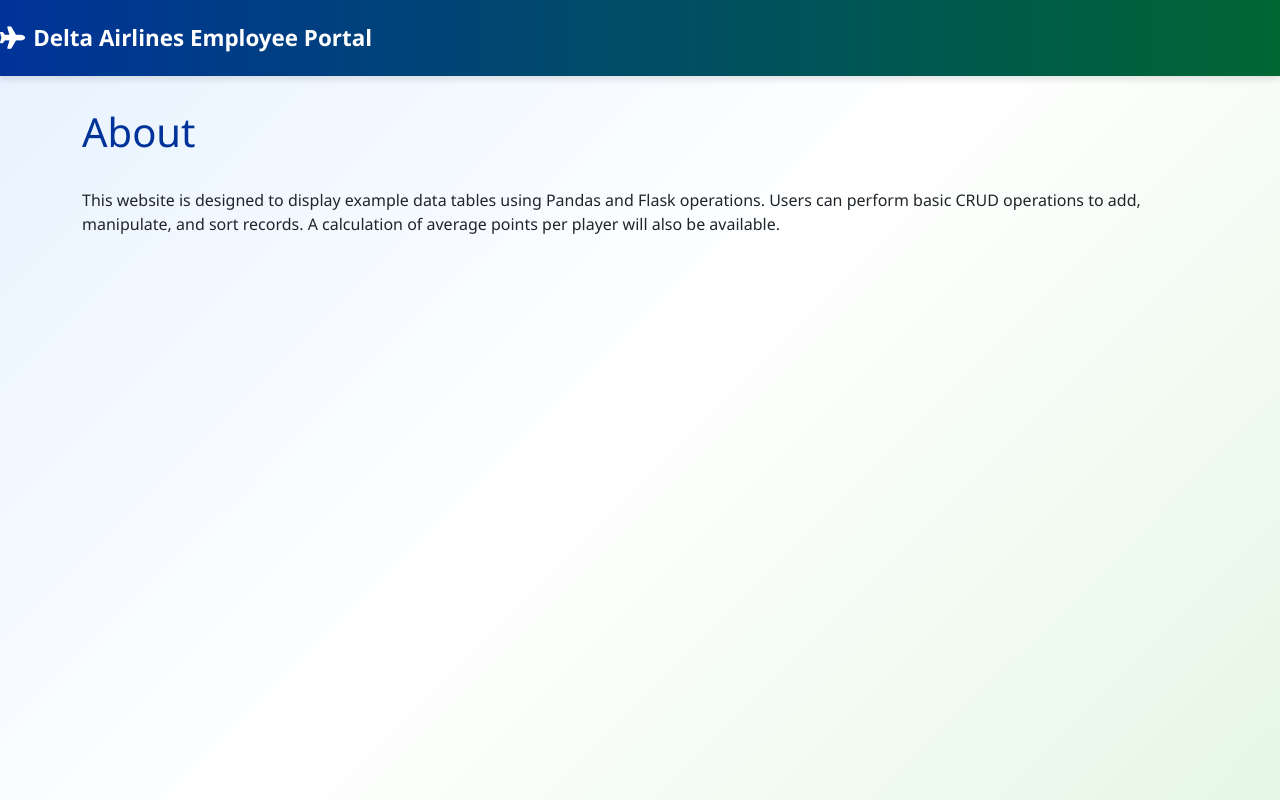
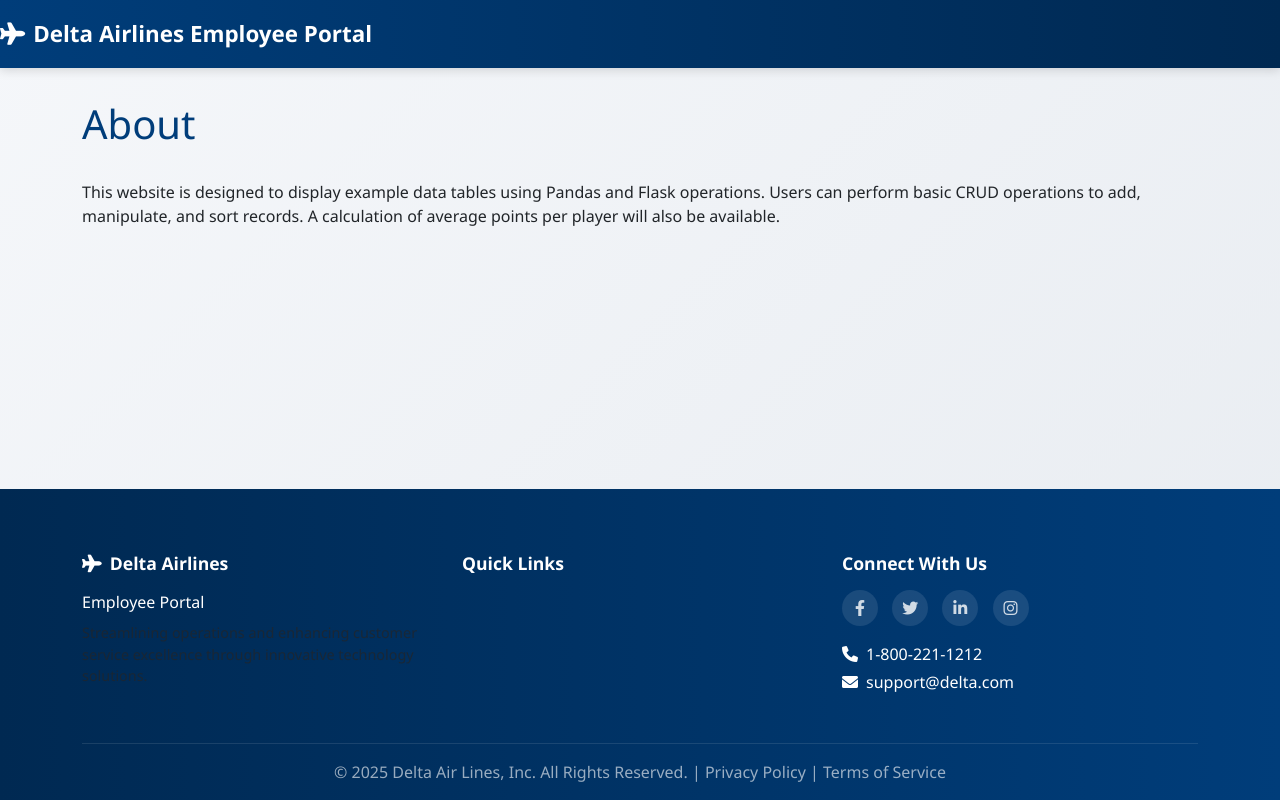
Before and after one commit to brookjackson1/jacksonDup5, a Flask app: page /about in a window 1280 px wide. Run offline with Flask 3, Linux system fonts and the light colour scheme.

Commit message:
Add professional styling and footer to Delta Airlines Employee Portal
- Updated all color variables from GCSU branding to Delta Airlines branding (blue and red)
- Added comprehensive footer with company info, quick links, and social media icons
- Implemented flexbox layout for sticky footer at bottom of page
- Enhanced button and table styling with Delta color gradients
- Added hover effects for improved user interaction
- Included contact information and copyright notice in footer

🤖 Generated with [Claude Code](https://claude.com/claude-code)

Co-Authored-By: Claude <noreply@anthropic.com>

```diff
--- a/app/templates/base.html
+++ b/app/templates/base.html
@@ -2,27 +2,35 @@
 <html lang="en">
 <head>
     <meta charset="UTF-8">
-    <title>GCSU MIS Starter Kit</title>
+    <meta name="viewport" content="width=device-width, initial-scale=1.0">
+    <title>Delta Airlines - Employee Portal</title>
     <link href="https://cdn.jsdelivr.net/npm/bootstrap@5.3.0/dist/css/bootstrap.min.css" rel="stylesheet">
     <link href="https://cdnjs.cloudflare.com/ajax/libs/font-awesome/6.0.0/css/all.min.css" rel="stylesheet">
     <style>
         :root {
-            --gcsu-blue: #003399;
-            --gcsu-green: #006633;
-            --gcsu-light-blue: #e6f2ff;
-            --gcsu-light-green: #e6f7e6;
+            --delta-blue: #003d7a;
+            --delta-red: #c8102e;
+            --delta-light-blue: #e7f3ff;
+            --delta-dark-blue: #002952;
+        }
+
+        html {
+            height: 100%;
         }
 
         body {
-            background: linear-gradient(135deg, var(--gcsu-light-blue) 0%, #ffffff 50%, var(--gcsu-light-green) 100%);
+            display: flex;
+            flex-direction: column;
             min-height: 100vh;
+            background: linear-gradient(135deg, #f5f7fa 0%, #e8ecf1 100%);
             font-family: 'Segoe UI', Tahoma, Geneva, Verdana, sans-serif;
+            margin: 0;
         }
 
         .navbar-gcsu {
-            background: linear-gradient(90deg, var(--gcsu-blue) 0%, var(--gcsu-green) 100%);
-            box-shadow: 0 4px 6px rgba(0, 0, 0, 0.1);
-            padding: 1rem 0;
+            background: linear-gradient(90deg, var(--delta-blue) 0%, var(--delta-dark-blue) 100%);
+            box-shadow: 0 2px 10px rgba(0, 0, 0, 0.15);
+            padding: 0.75rem 0;
         }
 
         .navbar-brand {
@@ -68,12 +76,12 @@
         }
 
         .alert-success {
-            background: linear-gradient(45deg, var(--gcsu-green), #28a745);
+            background: linear-gradient(45deg, #28a745, #20c997);
             color: white;
         }
 
         .btn-primary {
-            background: linear-gradient(45deg, var(--gcsu-blue), var(--gcsu-green));
+            background: linear-gradient(45deg, var(--delta-blue), var(--delta-dark-blue));
             border: none;
             border-radius: 25px;
             padding: 0.5rem 1.5rem;
@@ -83,7 +91,7 @@
 
         .btn-primary:hover {
             transform: translateY(-2px);
-            box-shadow: 0 4px 8px rgba(0, 51, 153, 0.3);
+            box-shadow: 0 4px 8px rgba(0, 61, 122, 0.4);
         }
 
         .card {
@@ -98,7 +106,7 @@
         }
 
         h1, h2, h3 {
-            color: var(--gcsu-blue);
+            color: var(--delta-blue);
         }
 
         .table {
@@ -108,10 +116,66 @@
         }
 
         .table thead th {
-            background: linear-gradient(90deg, var(--gcsu-blue), var(--gcsu-green));
+            background: linear-gradient(90deg, var(--delta-blue), var(--delta-dark-blue));
             color: white;
             border: none;
             font-weight: 600;
+        }
+
+        main {
+            flex: 1 0 auto;
+        }
+
+        footer {
+            background: linear-gradient(90deg, var(--delta-dark-blue) 0%, var(--delta-blue) 100%);
+            color: white;
+            padding: 2rem 0 1rem 0;
+            margin-top: auto;
+            flex-shrink: 0;
+        }
+
+        footer h5 {
+            color: white;
+            font-size: 1.1rem;
+            margin-bottom: 1rem;
+            font-weight: 600;
+        }
+
+        footer a {
+            color: rgba(255, 255, 255, 0.8);
+            text-decoration: none;
+            transition: all 0.3s ease;
+        }
+
+        footer a:hover {
+            color: white;
+            padding-left: 5px;
+        }
+
+        footer .social-links a {
+            display: inline-block;
+            width: 36px;
+            height: 36px;
+            background: rgba(255, 255, 255, 0.1);
+            border-radius: 50%;
+            text-align: center;
+            line-height: 36px;
+            margin-right: 10px;
+            transition: all 0.3s ease;
+        }
+
+        footer .social-links a:hover {
+            background: var(--delta-red);
+            transform: translateY(-3px);
+            padding-left: 0;
+        }
+
+        .footer-bottom {
+            border-top: 1px solid rgba(255, 255, 255, 0.1);
+            padding-top: 1rem;
+            margin-top: 1.5rem;
+            text-align: center;
+            color: rgba(255, 255, 255, 0.6);
         }
     </style>
 </head>
@@ -172,6 +236,7 @@
         </div>
     </nav>
 
+    <main>
         <div class="container">
             <!-- Flash Messages -->
             {% with messages = get_flashed_messages(with_categories=true) %}
@@ -187,6 +252,46 @@
 
             {% block content %}{% endblock %}
         </div>
+    </main>
+
+    <footer>
+        <div class="container">
+            <div class="row">
+                <div class="col-md-4 mb-3">
+                    <h5><i class="fas fa-plane me-2"></i>Delta Airlines</h5>
+                    <p class="mb-2">Employee Portal</p>
+                    <p class="text-muted" style="font-size: 0.9rem;">
+                        Streamlining operations and enhancing customer service excellence through innovative technology solutions.
+                    </p>
+                </div>
+                <div class="col-md-4 mb-3">
+                    <h5>Quick Links</h5>
+                    <ul class="list-unstyled">
+                        {% if current_user.is_authenticated %}
+                        <li class="mb-2"><a href="{{ url_for('dashboard') }}"><i class="fas fa-tachometer-alt me-2"></i>Dashboard</a></li>
+                        <li class="mb-2"><a href="{{ url_for('flights') }}"><i class="fas fa-plane-departure me-2"></i>Flights</a></li>
+                        <li class="mb-2"><a href="{{ url_for('customers') }}"><i class="fas fa-users me-2"></i>Customers</a></li>
+                        <li class="mb-2"><a href="{{ url_for('bookings') }}"><i class="fas fa-ticket-alt me-2"></i>Bookings</a></li>
+                        {% endif %}
+                    </ul>
+                </div>
+                <div class="col-md-4 mb-3">
+                    <h5>Connect With Us</h5>
+                    <div class="social-links mb-3">
+                        <a href="#" title="Facebook"><i class="fab fa-facebook-f"></i></a>
+                        <a href="#" title="Twitter"><i class="fab fa-twitter"></i></a>
+                        <a href="#" title="LinkedIn"><i class="fab fa-linkedin-in"></i></a>
+                        <a href="#" title="Instagram"><i class="fab fa-instagram"></i></a>
+                    </div>
+                    <p class="mb-1"><i class="fas fa-phone me-2"></i>1-800-221-1212</p>
+                    <p class="mb-1"><i class="fas fa-envelope me-2"></i>support@delta.com</p>
+                </div>
+            </div>
+            <div class="footer-bottom">
+                <p class="mb-0">&copy; 2025 Delta Air Lines, Inc. All Rights Reserved. | <a href="#" style="color: rgba(255, 255, 255, 0.6);">Privacy Policy</a> | <a href="#" style="color: rgba(255, 255, 255, 0.6);">Terms of Service</a></p>
+            </div>
+        </div>
+    </footer>
 
     <script src="https://code.jquery.com/jquery-3.6.0.min.js"></script>
     <script src="https://cdn.jsdelivr.net/npm/bootstrap@5.3.0/dist/js/bootstrap.bundle.min.js"></script>
```
Lines whose indentation alone changed are shown as unchanged.
